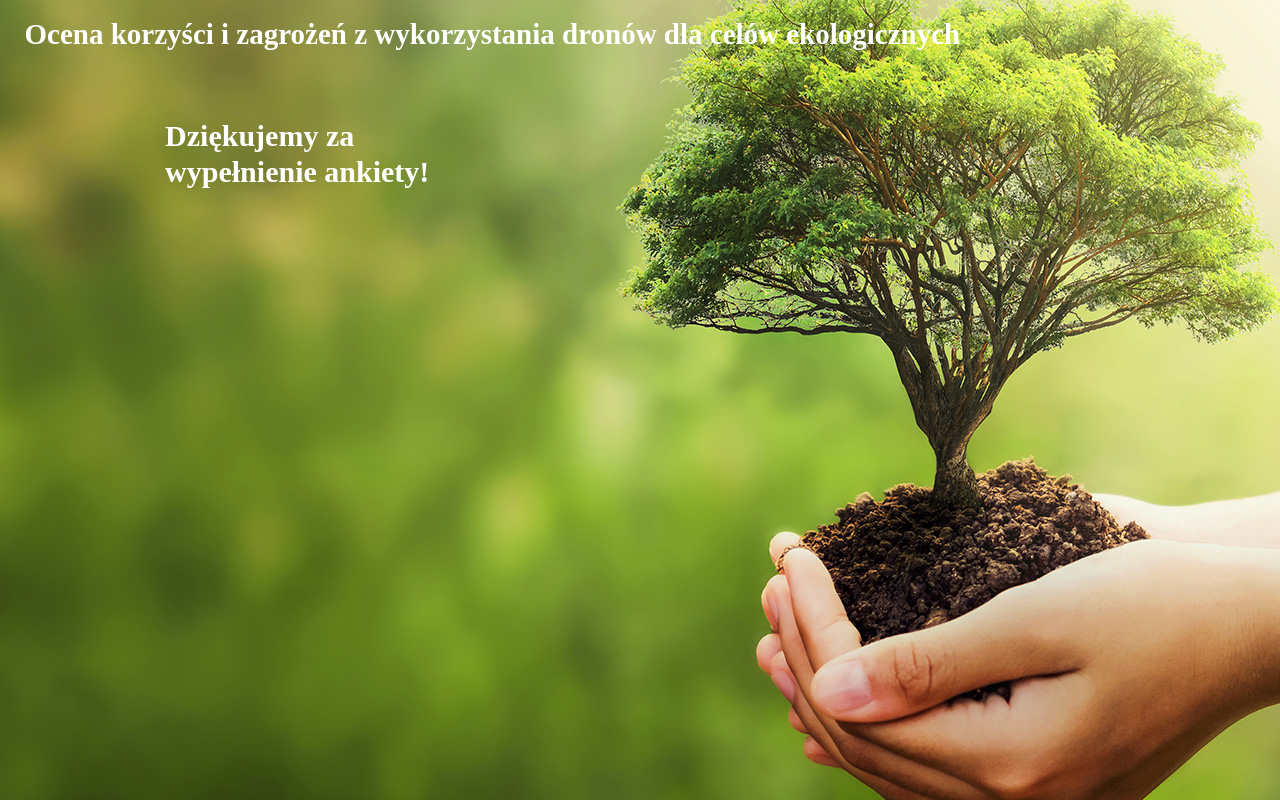
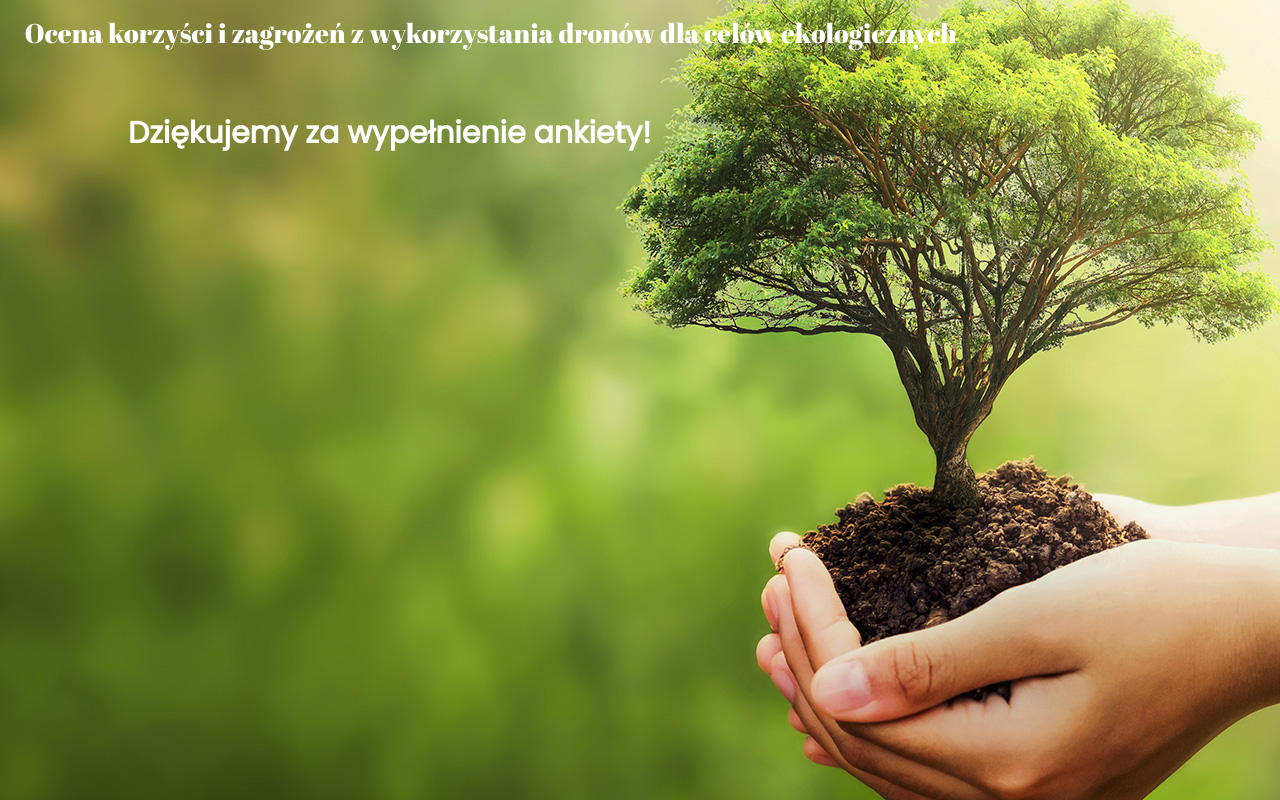
Before and after one commit to Magsxl/WebApp, a Flask app: template templates/end.html in a window 1280 px wide. Run offline with Flask 2, Linux system fonts and the light colour scheme; the template is opened without the code that fills it, so the values that code supplies are empty.

Commit message:
Change spacing and font

```diff
--- a/templates/end.html
+++ b/templates/end.html
@@ -5,7 +5,7 @@
     <meta name="viewport" content="width=device-width, initial-scale=1">
 
     <link href="https://cdn.jsdelivr.net/npm/bootstrap@5.1.3/dist/css/bootstrap.min.css" rel="stylesheet" integrity="sha384-1BmE4kWBq78iYhFldvKuhfTAU6auU8tT94WrHftjDbrCEXSU1oBoqyl2QvZ6jIW3" crossorigin="anonymous">
-
+    <link rel="stylesheet" href="https://fonts.googleapis.com/css?family=Abril+Fatface|Poppins">
     <title>Ankieta</title>
   </head>
   <body>
@@ -14,7 +14,7 @@
         <a class="navbar-brand" href="#">Ocena korzyści i zagrożeń z wykorzystania dronów dla celów ekologicznych</a>
       </div>
     </nav>
-    <div class="col-3 pt-5 position-absolute start-0" id="formularz">
+    <div class="pt-5 position-absolute start-0" id="formularz">
       <h3>Dziękujemy za wypełnienie ankiety!</h3>
     </div>
   </body>
@@ -22,32 +22,32 @@
     <script src="https://cdn.jsdelivr.net/npm/bootstrap@5.1.3/dist/js/bootstrap.bundle.min.js" integrity="sha384-ka7Sk0Gln4gmtz2MlQnikT1wXgYsOg+OMhuP+IlRH9sENBO0LRn5q+8nbTov4+1p" crossorigin="anonymous"></script>
 
   <style>
-    html,body {
+    body {
       height:100%;
       background-image: url("static/csr.jpg");
       height: 100%;
       background-position: center;
       background-repeat: no-repeat;
       background-size: cover;
+      background-attachment: fixed;
     }
 
     .navbar-brand {
-      font-family: Merriweather, serif;
-      font-weight: bold;
-      font-size: 29px;
+      font-family: 'Abril Fatface', serif;
+      font-size: 27px;
       margin-left: 1%;
       white-space: normal;
     }
 
-    h3, label {
+    h3 {
       color: white;
-      font-family: Merriweather, serif;
+      font-family: Poppins, sans-serif;
       font-weight: bold;
       font-size: 30px;
     }
 
     #formularz {
-      margin-left: 12.9%;
+      margin-left: 10%;
     }
   </style>
 </html>
```
